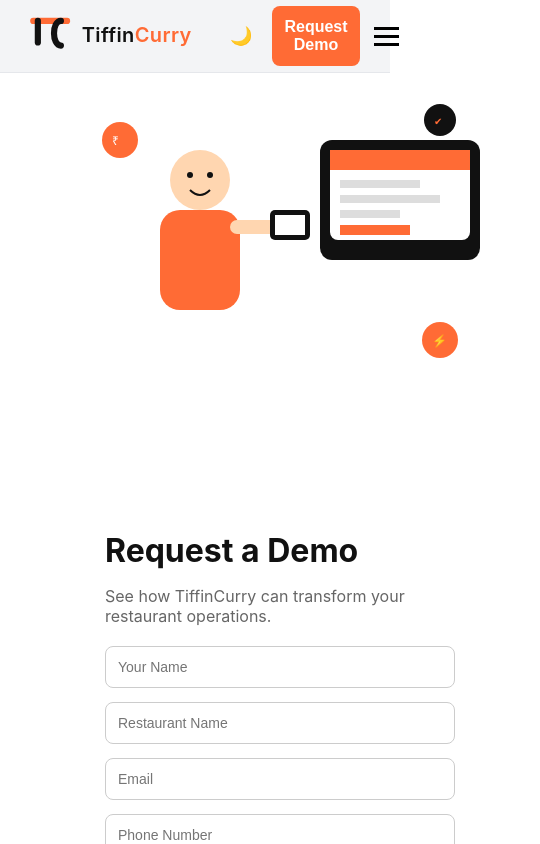
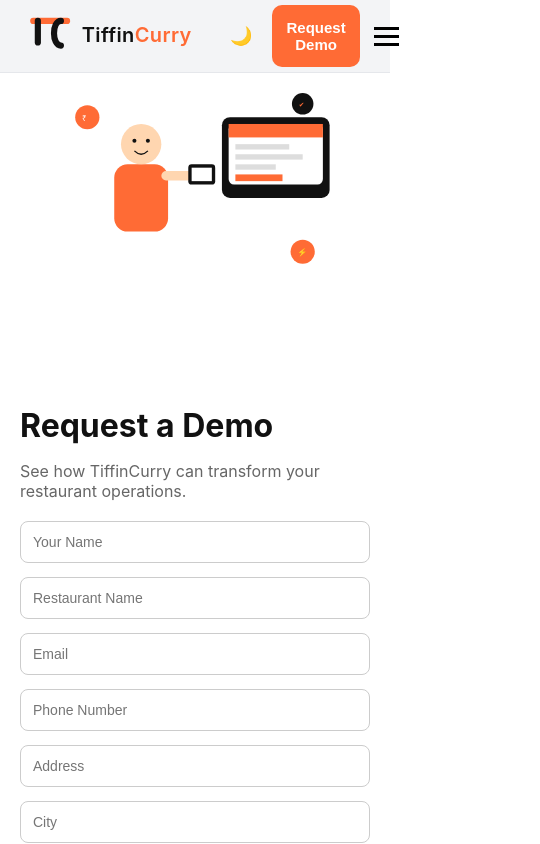
Before and after one commit to dikisourav/tiffincurry-website, a React (Vite) app: page /tiffincurry-website/demo in a window 390 px wide. Shown: the top 844 px of the page, 540 px wide, since content can reach past the window. Built offline with nearby package versions, Linux system fonts and the light colour scheme.

Commit message:
alignment fix for demo page mobile screen

```diff
--- a/src/components/Hero.jsx
+++ b/src/components/Hero.jsx
@@ -26,7 +26,7 @@
     </Link>
 
     <span className="cta-subtext">
-      Free setup consultation included
+      *Free setup consultation included
     </span>
 
   </div>
--- a/src/components/Metrics.jsx
+++ b/src/components/Metrics.jsx
@@ -2,6 +2,7 @@
   Zap,
   ShieldCheck,
   WifiOff,
+  MonitorSmartphone,
   Globe,
   IndianRupee,
   CreditCard,
@@ -20,6 +21,11 @@
 title:"99.9% Uptime",
 text:"Reliable POS system built for uninterrupted service",
 icon:<ShieldCheck size={36}/>
+},
+{
+title:"Multi-Terminal Ready",
+text:"Run billing across multiple counters and devices seamlessly",
+icon:<MonitorSmartphone size={36}/>
 },
 {
 title:"Offline Ready",
--- a/src/pages/Demo.jsx
+++ b/src/pages/Demo.jsx
@@ -47,10 +47,6 @@
 
         </form>
 
-        {/* <Link to="/">
-          <button className="secondary-btn">← Back to Home</button>
-        </Link> */}
-
       </div>
 
     </section>
--- a/src/styles.css
+++ b/src/styles.css
@@ -323,22 +323,20 @@
 /* hover effect */
 
 .primary:hover {
+transform:translateY(-2px);
+box-shadow:0 12px 28px rgba(0,0,0,.18);
+}
 
+.secondary:hover {
 transform:translateY(-2px);
+box-shadow:0 12px 28px rgba(0,0,0,.12);
+}
 
-box-shadow:0 12px 28px rgba(0,0,0,.18);
-
-}
 .hero-buttons{
-
 display:flex;
-
 align-items:flex-start;
-
 gap:18px;
-
 margin-top:24px;
-
 }
 
 /* wrapper keeps subtitle aligned */
@@ -352,7 +350,7 @@
 /* subtitle below CTA */
 
 .cta-subtext{
-font-size:13px;
+font-size:11px;
 margin-top:6px;
 color:#666;
 }
@@ -816,43 +814,84 @@
 
 /* demo */
 
+/* =============================
+   DEMO PAGE LAYOUT
+============================= */
+
 .demo-page{
   display:flex;
   align-items:center;
-  justify-content:space-between;
+  justify-content:center;
   gap:60px;
-  padding:60px 8%;
+
+  padding:80px 8%;
+  min-height:80vh;
+
   flex-wrap:wrap;
-  /* min-height:100vh; */
 }
+
+
+/* =============================
+   LEFT + RIGHT COLUMNS
+============================= */
 
 .demo-left,
 .demo-right{
   flex:1;
+  min-width:320px;
 }
 
-.demo-left svg{
-  width:100%;
-  max-width:500px;
+
+/* =============================
+   IMAGE FIX (IMPORTANT)
+============================= */
+
+/* You are using <img>, not <svg> */
+
+.demo-left{
+  display:flex;
+  justify-content:center;
+  align-items:center;
 }
 
-/* FORM */
+.demo-left img{
+  width:100%;
+  max-width:520px;
+  height:auto;
+}
+
+
+/* =============================
+   FORM SIDE
+============================= */
+
+.demo-right{
+  max-width:520px;
+}
+
 
 .demo-right h2{
   font-size:32px;
   margin-bottom:10px;
 }
 
+
 .demo-right p{
   margin-bottom:20px;
   color:#666;
 }
+
+
+/* =============================
+   FORM STRUCTURE
+============================= */
 
 .demo-form{
   display:flex;
   flex-direction:column;
   gap:14px;
 }
+
 
 .demo-form input{
   padding:12px;
@@ -861,60 +900,93 @@
   font-size:14px;
 }
 
+
+/* CITY / STATE / PIN ROW */
+
 .row{
   display:flex;
   gap:10px;
-  flex-wrap:wrap;
 }
+
+.row input{
+  flex:1;
+}
+
+
+/* =============================
+   BUTTON
+============================= */
 
 .primary-btn{
   background:#FF6B35;
-  color:#fff;
-  padding:12px;
+  color:white;
+
+  padding:14px;
+
   border:none;
-  border-radius:8px;
+  border-radius:10px;
+
+  font-weight:600;
+  font-size:15px;
+
   cursor:pointer;
-  font-weight:600;
+
+  transition:.25s ease;
 }
 
-.secondary-btn{
-  margin-top:10px;
-  background:none;
-  border:none;
-  color:#555;
-  cursor:pointer;
+.primary-btn:hover{
+  transform:translateY(-1px);
+  box-shadow:0 8px 18px rgba(0,0,0,.12);
 }
 
-/* 📱 MOBILE */
 
-@media(max-width:768px){
+/* =============================
+   TABLET VIEW
+============================= */
+
+@media(max-width:1100px){
+
 .demo-page{
   flex-direction:column;
-    padding:40px 20px;
-  }
-
-  .demo-left{
-    order:1; /* image first */
 }
 
 .demo-right{
-    order:2;
   width:100%;
+  max-width:520px;
+}
+
+}
+
+
+/* =============================
+   MOBILE VIEW
+============================= */
+
+@media(max-width:768px){
+
+.demo-page{
+  padding:50px 20px;
 }
 
 .row{
   flex-direction:column;
 }
+
 }
 
-@media (max-height: 500px){
+
+/* =============================
+   SHORT HEIGHT SCREENS
+============================= */
+
+@media(max-height:500px){
 
 .demo-page{
   align-items:flex-start;
   padding-top:40px;
 }
 
-.demo-left svg{
+.demo-left img{
   max-width:380px;
 }
 
@@ -924,24 +996,6 @@
 
 .demo-form input{
   padding:8px;
-}
-
-}
-
-/* TAB compatibility */
-@media(max-width:1100px){
-
-.demo-page{
-  flex-direction:column;
-}
-
-.demo-left{
-  order:1;
-}
-
-.demo-right{
-  order:2;
-  width:100%;
 }
 
 }
```
Lines whose indentation alone changed are shown as unchanged.
